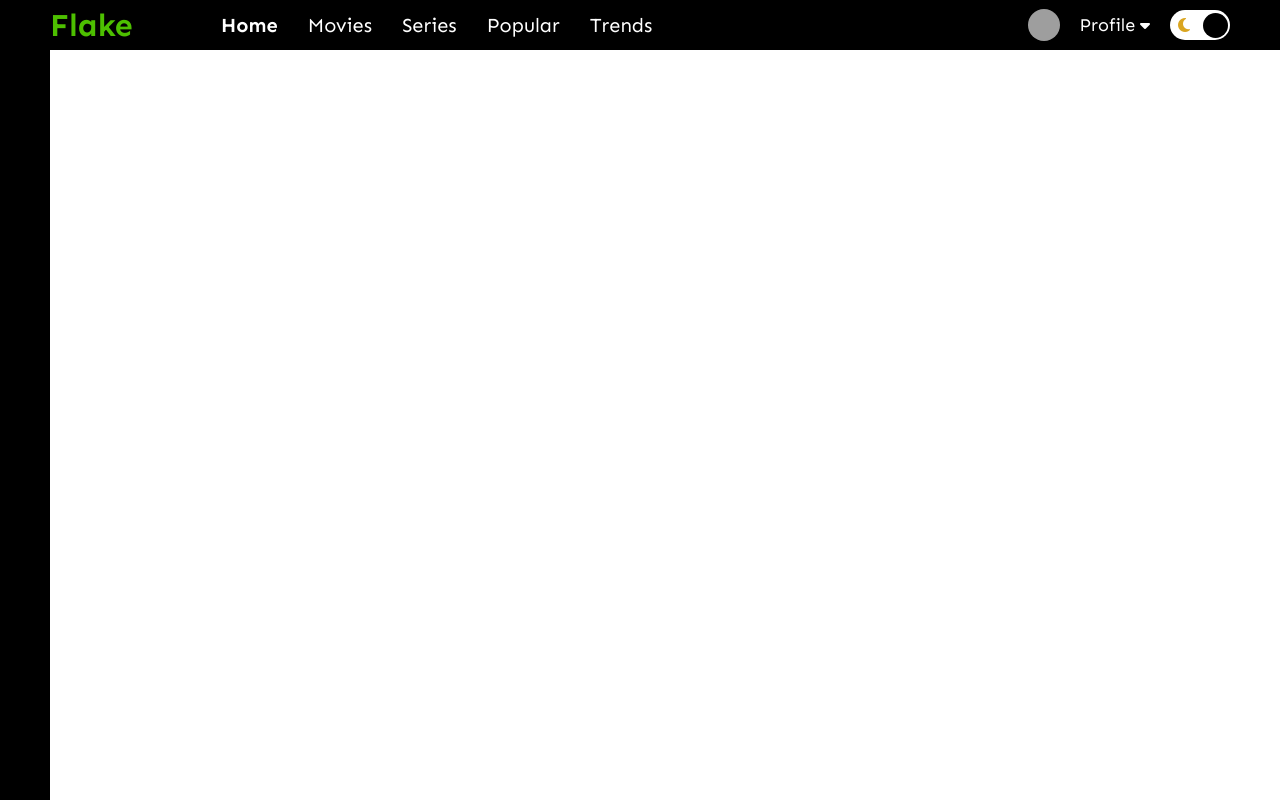
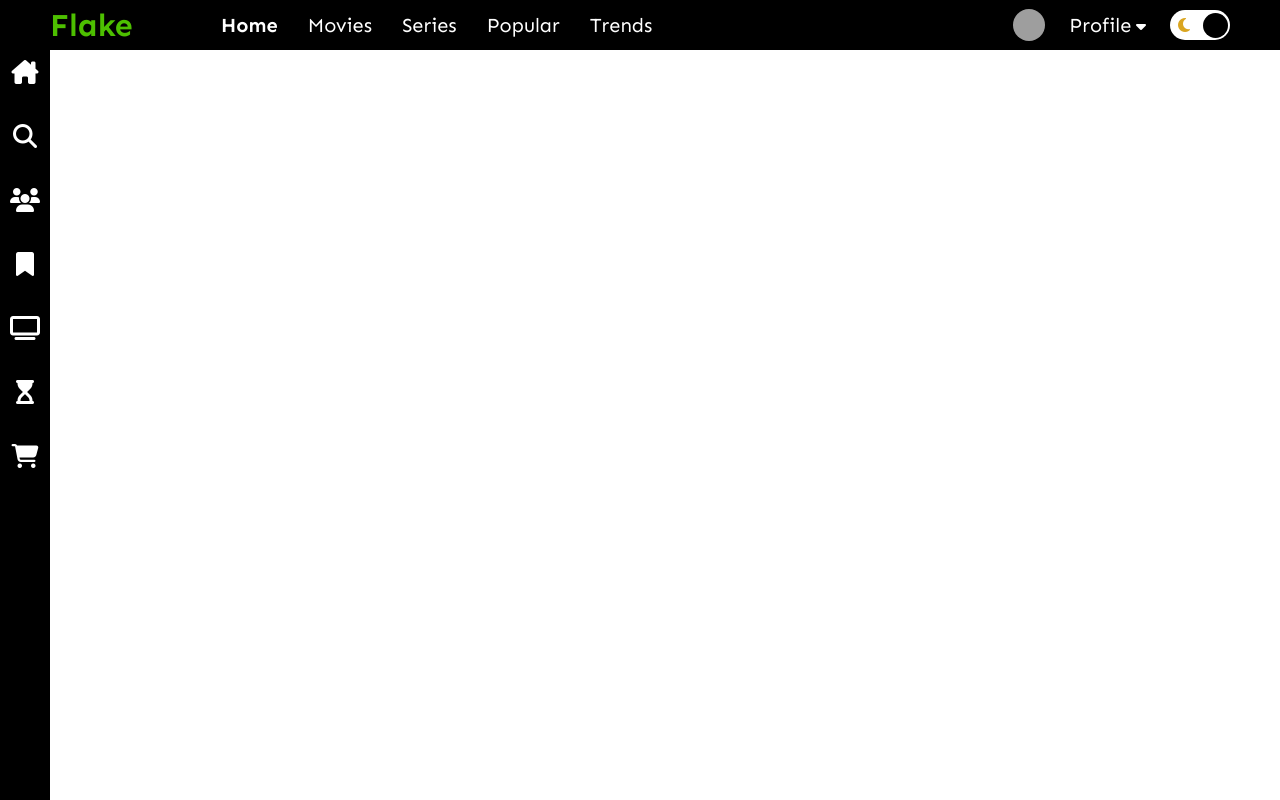
Before and after one commit to samincgs/Flake, a plain HTML site: page index.html in a window 1280 px wide. Drawn offline with Linux system fonts and the light colour scheme; grey boxes are pictures that could not be loaded.

Commit message:
sidebar design done

```diff
--- a/index.html
+++ b/index.html
@@ -43,6 +43,14 @@
         </div>
       </div>
     </div>
-    <div class="sidebar"></div>
+    <div class="sidebar">
+      <i class="left-menu-icon fa-solid fa-house-chimney"></i>
+      <i class="left-menu-icon fa-solid fa-magnifying-glass"></i>
+      <i class="left-menu-icon fa-solid fa-users"></i>
+      <i class="left-menu-icon fa-solid fa-bookmark"></i>
+      <i class="left-menu-icon fa-solid fa-tv"></i>
+      <i class="left-menu-icon fa-solid fa-hourglass-start"></i>
+      <i class="left-menu-icon fa-solid fa-cart-shopping"></i>
+    </div>
   </body>
 </html>
--- a/style.css
+++ b/style.css
@@ -56,12 +56,12 @@ body {
   flex: 2;
   display: flex;
   align-items: center;
-  gap: 20px;
+  gap: 24px;
   justify-content: flex-end;
 }
 
 .profile-text {
-  font-size: 18px;
+  font-size: 20px;
 }
 
 .profile-picture {
@@ -103,4 +103,14 @@ body {
   background-color: black;
   position: fixed;
   top: 0;
+  display: flex;
+  flex-direction: column;
+  padding-top: 60px;
+  align-items: center;
+  gap: 40px;
 }
+
+.left-menu-icon {
+  color: white;
+  font-size: 24px;
+}
```
